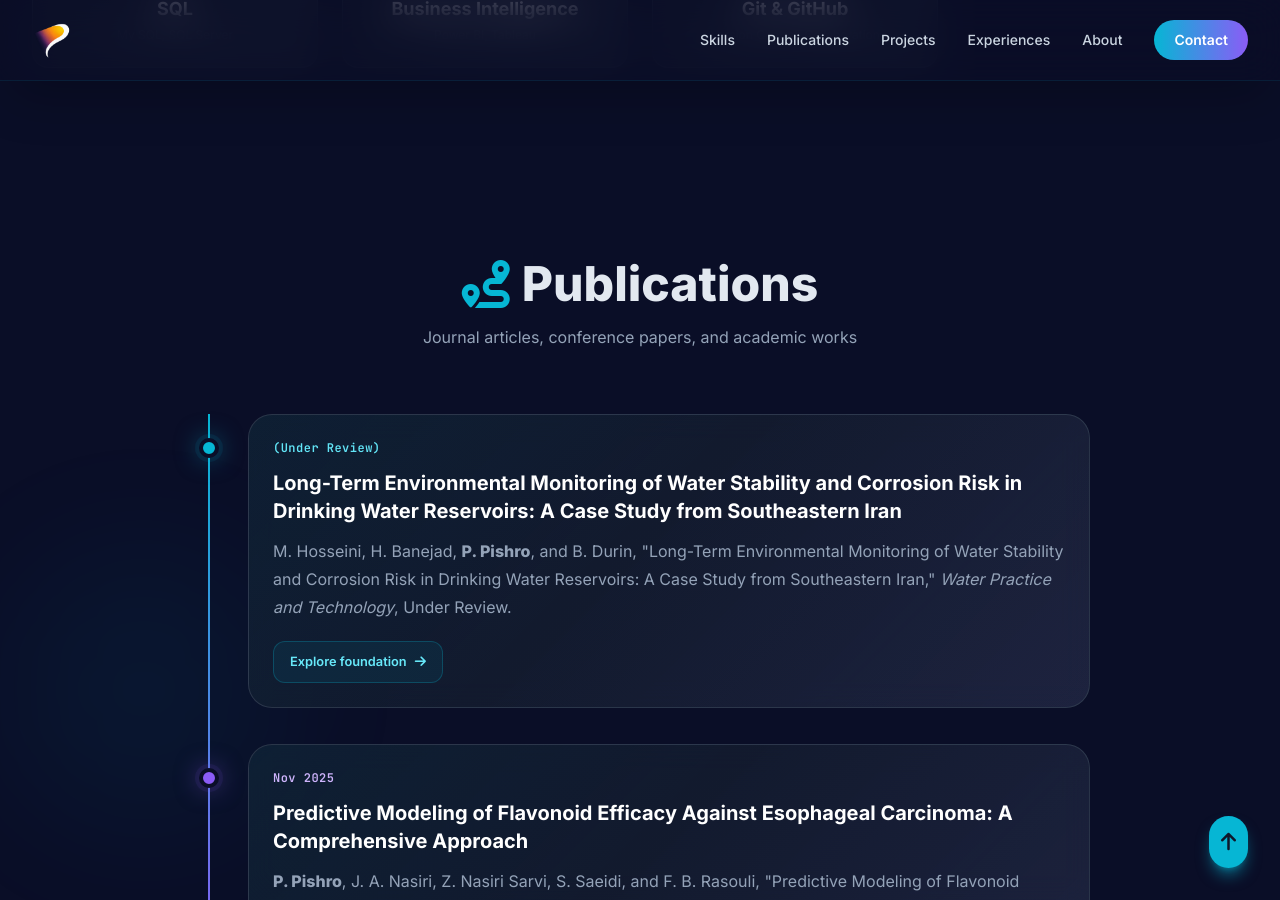
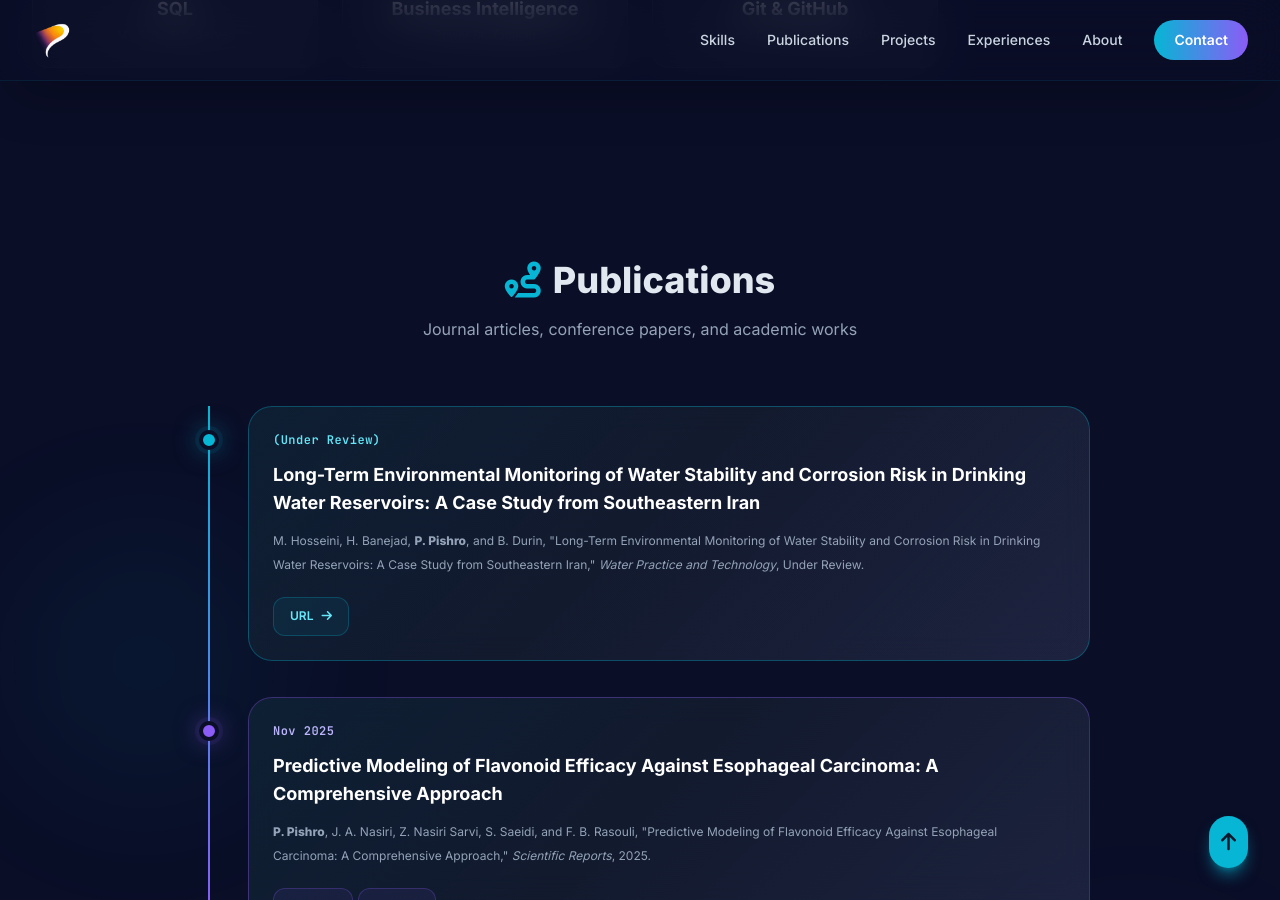
Before and after one commit to ParhamPishro/ParhamPishro.github.io, a Jekyll site: the page index.html, which Jekyll copies as it is, in a window 1280 px wide and 900 px high, scrolled down 1606 px. Built offline with Jekyll 4.4.1, drawn with Linux system fonts in a browser that asks for light colours; nearby versions of some CDN libraries; comment, search, counter and statistics services are not loaded.

Commit message:
Refactor styles for learning cards and publication section
Updated styles for learning cards and items, including hover effects and colors for odd/even items. Adjusted publication section for better readability and formatting.

```diff
--- a/index.html
+++ b/index.html
@@ -122,7 +122,7 @@
             animation: blink 1s infinite;
         }
         @keyframes blink {
-            0%, 100% { opacity: 1; },
+            0%, 100% { opacity: 1; }
             50% { opacity: 0; }
         }
 
@@ -505,12 +505,62 @@
             pointer-events: none;
         }
 
-        .learning-card:hover {
+        /* Odd cards → Cyan */
+        .learning-item:nth-child(odd) .learning-card {
+            border-color: rgba(6, 182, 212, 0.35);
+        }
+
+        .learning-item:nth-child(odd) .learning-card:hover {
             transform: translateY(-6px);
-            border-color: rgba(6, 182, 212, 0.45);
+            border-color: rgba(6, 182, 212, 0.65);
             box-shadow:
-                0 20px 45px rgba(6, 182, 212, 0.10),
-                0 0 30px rgba(139, 92, 246, 0.05);
+                0 20px 45px rgba(6, 182, 212, 0.15),
+                0 0 30px rgba(6, 182, 212, 0.08);
+        }
+
+        /* Even cards → Purple */
+        .learning-item:nth-child(even) .learning-card {
+            border-color: rgba(139, 92, 246, 0.35);
+        }
+
+        .learning-item:nth-child(even) .learning-card:hover {
+            transform: translateY(-6px);
+            border-color: rgba(139, 92, 246, 0.65);
+            box-shadow:
+                0 20px 45px rgba(139, 92, 246, 0.15),
+                0 0 30px rgba(139, 92, 246, 0.08);
+        }
+
+        .learning-item:nth-child(odd) .learning-meta {
+            color: #67e8f9;
+        }
+
+        .learning-item:nth-child(even) .learning-meta {
+            color: #c4b5fd;
+        }
+
+        .learning-item:nth-child(odd) .learning-btn {
+            color: #67e8f9;
+            border-color: rgba(6, 182, 212, 0.25);
+            background: rgba(6, 182, 212, 0.08);
+        }
+
+        .learning-item:nth-child(even) .learning-btn {
+            color: #c4b5fd;
+            border-color: rgba(139, 92, 246, 0.25);
+            background: rgba(139, 92, 246, 0.08);
+        }
+
+        .learning-item:nth-child(odd) .learning-btn:hover {
+            color: #67e8f9;
+            border-color: rgba(6, 182, 212, 0.5);
+            background: rgba(6, 182, 212, 0.16);
+        }
+
+        .learning-item:nth-child(even) .learning-btn:hover {
+            color: #c4b5fd;
+            border-color: rgba(139, 92, 246, 0.5);
+            background: rgba(139, 92, 246, 0.16);
         }
 
         .learning-meta {
@@ -547,18 +597,20 @@
             transform: translateX(4px);
         }
 
-        .learning-item:nth-child(2) .learning-dot {
+        /* Odd items → Cyan */
+        .learning-item:nth-child(odd) .learning-dot {
+            background: #06b6d4;
+            box-shadow:
+                0 0 0 4px rgba(6, 182, 212, 0.08),
+                0 0 25px rgba(6, 182, 212, 0.5);
+        }
+
+        /* Even items → Purple */
+        .learning-item:nth-child(even) .learning-dot {
             background: #8b5cf6;
             box-shadow:
                 0 0 0 4px rgba(139, 92, 246, 0.08),
                 0 0 25px rgba(139, 92, 246, 0.5);
-        }
-
-        .learning-item:nth-child(3) .learning-dot {
-            background: #ec4899;
-            box-shadow:
-                0 0 0 4px rgba(236, 72, 153, 0.08),
-                0 0 25px rgba(236, 72, 153, 0.5);
         }
 
         @media (max-width: 640px) {
@@ -840,7 +892,7 @@
 
             <!-- Section Header -->
             <div class="text-center mb-16 reveal">
-                <h2 class="text-4xl md:text-5xl font-black mb-4 flex items-center justify-center gap-3">
+                <h2 class="text-4xl font-black mb-4 flex items-center justify-center gap-3">
                     <i class="fas fa-route text-accent"></i>
                     <span>
                         Publications
@@ -859,23 +911,23 @@
                     <div class="learning-dot"></div>
                     <div class="learning-card">
                         <div class="flex items-center justify-between gap-4 mb-3">
-                            <span class="learning-meta text-cyan-300">
+                            <span class="learning-meta">
                                 (Under Review) <!--CHAPTER 01 · FOUNDATION-->
                             </span>
                             <!--<span class="text-xs text-slate-500 font-mono">
                                 02
                             </span>-->
                         </div>
-                        <h3 class="text-xl md:text-xl font-bold text-white">
+                        <h3 class="text-lg font-bold text-white">
                             Long-Term Environmental Monitoring of Water Stability and Corrosion Risk in Drinking Water Reservoirs: A Case Study from Southeastern Iran
                         </h3>
-                        <p class="text-slate-400 leading-7 mt-3">
+                        <p class="text-xs text-slate-400 leading-6 mt-3">
                             M. Hosseini, H. Banejad, <span class="font-extrabold">P. Pishro</span>, and B. Durin,
                             "Long-Term Environmental Monitoring of Water Stability and Corrosion Risk in Drinking Water Reservoirs: A Case Study from Southeastern Iran,"
                             <em>Water Practice and Technology</em>, Under Review.
                         </p>
-                        <a href="#about" class="learning-btn mt-5">
-                            Explore foundation
+                        <a href="#about" class="learning-btn mt-5 text-xs">
+                            URL
                             <i class="fas fa-arrow-right"></i>
                         </a>
                     </div>
@@ -886,23 +938,23 @@
                     <div class="learning-dot"></div>
                     <div class="learning-card">
                         <div class="flex items-center justify-between gap-4 mb-3">
-                            <span class="learning-meta text-purple-300">
+                            <span class="learning-meta">
                                 Nov 2025
                             </span>
                         </div>
-                        <h3 class="text-xl md:text-xl font-bold text-white">
+                        <h3 class="text-lg font-bold text-white">
                             Predictive Modeling of Flavonoid Efficacy Against Esophageal Carcinoma: A Comprehensive Approach
                         </h3>
-                        <p class="text-slate-400 leading-7 mt-3">
+                        <p class="text-xs text-slate-400 leading-6 mt-3">
                             <span class="font-extrabold">P. Pishro</span>, J. A. Nasiri, Z. Nasiri Sarvi, S. Saeidi, and F. B. Rasouli,
                             "Predictive Modeling of Flavonoid Efficacy Against Esophageal Carcinoma: A Comprehensive Approach,"
                             <em>Scientific Reports</em>, 2025.
                         </p>
-                        <a href="https://www.nature.com/articles/s41598-025-23689-2" class="learning-btn mt-5">
+                        <a href="https://www.nature.com/articles/s41598-025-23689-2" class="learning-btn mt-5 text-xs">
                             <i class="fas fa-link"></i>
                             URL
                         </a>
-                        <a href="https://doi.org/10.1038/s41598-025-23689-2" class="learning-btn mt-5">
+                        <a href="https://doi.org/10.1038/s41598-025-23689-2" class="learning-btn mt-5 text-xs">
                             <i class="fas fa-link"></i>
                             DOI
                         </a>
@@ -914,19 +966,19 @@
                     <div class="learning-dot"></div>
                     <div class="learning-card">
                         <div class="flex items-center justify-between gap-4 mb-3">
-                            <span class="learning-meta text-cyan-300">
+                            <span class="learning-meta">
                                 Nov 2024
                             </span>
                         </div>
-                        <h3 class="text-xl md:text-xl font-bold text-white">
+                        <h3 class="text-lg font-bold text-white">
                             Natural Gas Demand Forecasting at CGS Stations of Mashhad
                         </h3>
-                        <p class="text-slate-400 leading-7 mt-3">
+                        <p class="text-xs text-slate-400 leading-6 mt-3">
                             <span class="font-extrabold">P. Pishro</span>,
                             "Natural Gas Demand Forecasting at CGS Stations of Mashhad," MSc Thesis, 2024.
                         </p>
-                        <a href="#contact" class="learning-btn mt-5">
-                            <i class="fas fa-arrow-right"></i>
+                        <a href="#contact" class="learning-btn mt-5 text-xs">
+                            <i class="fas fa-link"></i>
                             URL
                         </a>
                     </div>
@@ -937,19 +989,19 @@
                     <div class="learning-dot"></div>
                     <div class="learning-card">
                         <div class="flex items-center justify-between gap-4 mb-3">
-                            <span class="learning-meta text-purple-300">
+                            <span class="learning-meta">
                                 Jul 2024
                             </span>
                         </div>
-                        <h3 class="text-xl md:text-xl font-bold text-white">
+                        <h3 class="text-lg font-bold text-white">
                             Presentation of Models Used in the Field of Natural Gas Forecasting
                         </h3>
-                        <p class="text-slate-400 leading-7 mt-3">
+                        <p class="text-xs text-slate-400 leading-6 mt-3">
                             <span class="font-extrabold">P. Pishro</span>, R. Ghanbari, and S. Amini,
                             "Presentation of Models Used in the Field of Natural Gas Forecasting,"
                             <em>in The 17th International Conference of Iranian Operations Research Society</em>, Tehran, Iran, 2024. [in Persian]
                         </p>
-                        <a href="https://civilica.com/doc/2061243" class="learning-btn mt-5">
+                        <a href="https://civilica.com/doc/2061243" class="learning-btn mt-5 text-xs">
                             <i class="fas fa-link"></i>
                             URL
                         </a>
```
